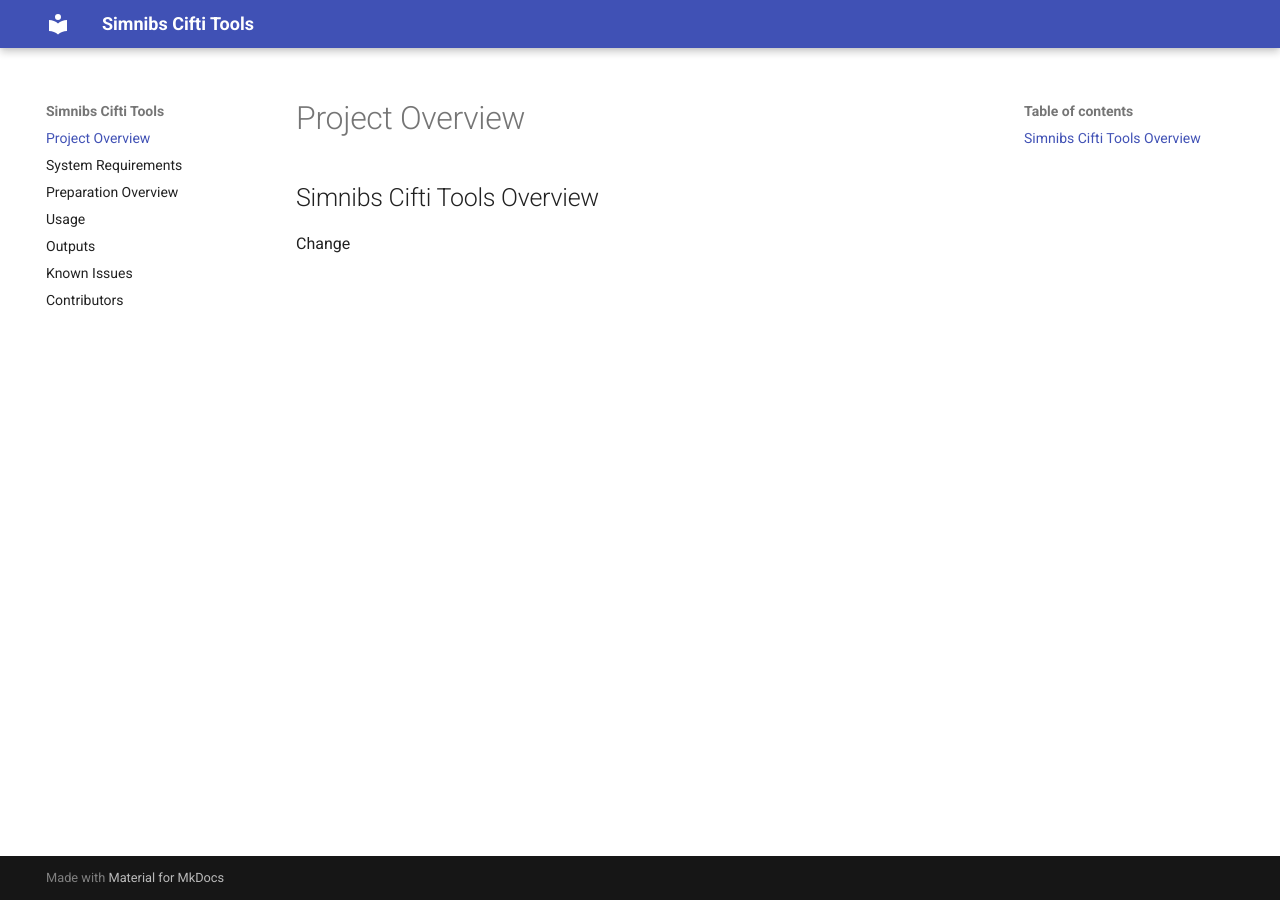
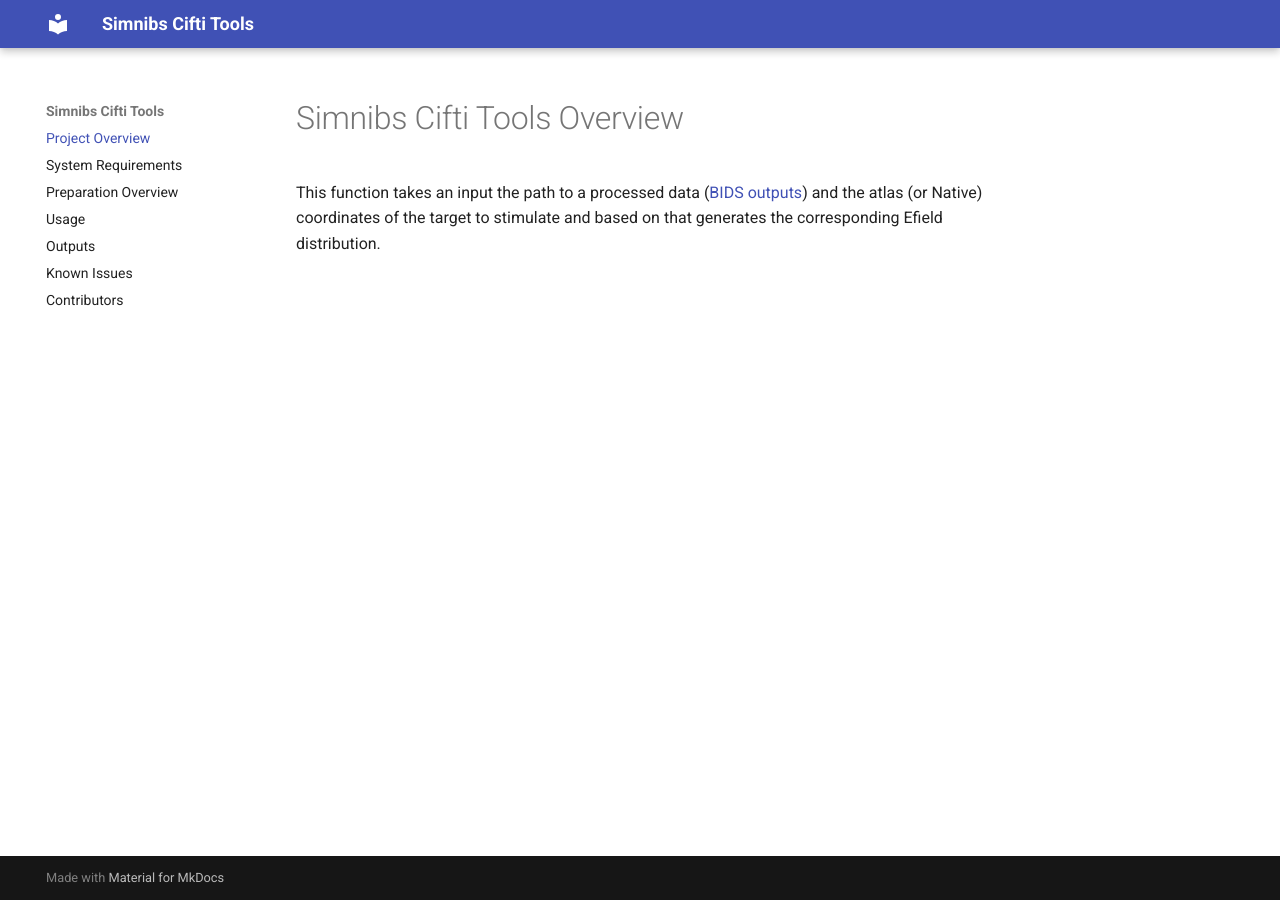
Before and after one commit to DCAN-Labs/simnibs_cifti_tools_RTD2, an MkDocs documentation site: the page built from docs/project_overview.md, in a window 1280 px wide. Built offline with MkDocs 1.6.1 and Material for MkDocs 9.7.7, drawn with Linux system fonts in a browser that asks for light colours; old or Windows-style settings are respelled for this version of MkDocs.

Commit message:
Update project_overview.md

```diff
--- a/docs/project_overview.md
+++ b/docs/project_overview.md
@@ -1,2 +1,3 @@
-## Simnibs Cifti Tools Overview
-Change
+# Simnibs Cifti Tools Overview
+
+This function takes an input the path to a processed data ([BIDS outputs](https://bids.neuroimaging.io)) and the atlas (or Native) coordinates of the target to stimulate and based on that generates the corresponding Efield distribution.
```
